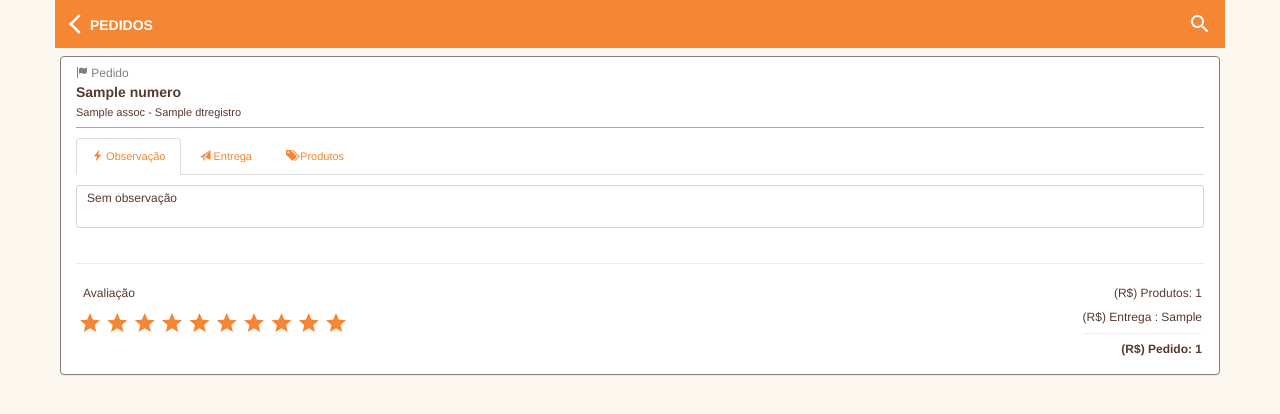
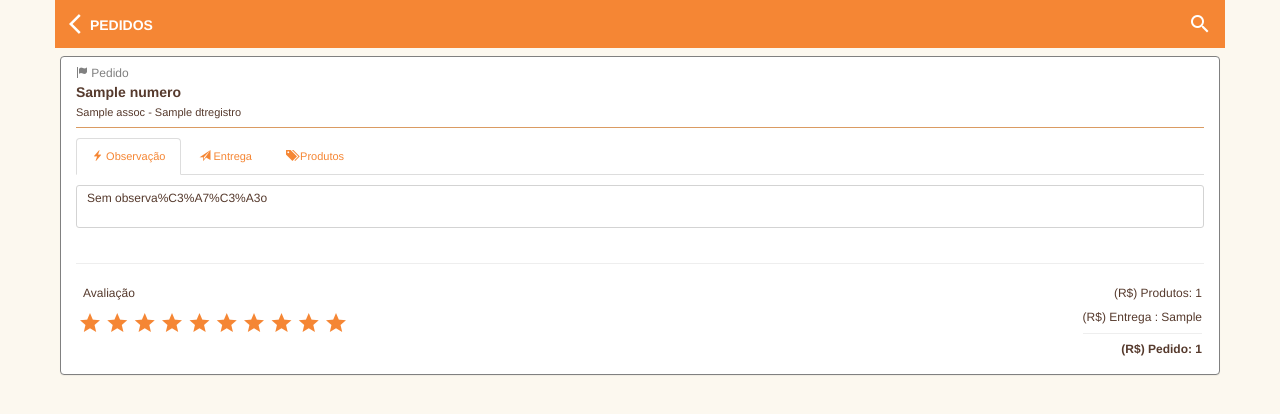
Before and after one commit to NaujOinotna/resthouse, a Flask app: template app/templates/pedidos.html in a window 1280 px wide. Shown: the top 414 px of the page. Run offline with Flask 2, Linux system fonts and the light colour scheme; the template is opened without the code that fills it: most values are stand-ins (such as "Sample title", 1, 10 or a date in 2020); grey boxes marked "Sample" are stand-in pictures; parts of the project's set-up code (start-up, migrations or seed data) failed here and were passed over; some libraries are stand-ins or nearby versions.

Commit message:
Caixa de observações com botao

```diff
--- a/app/templates/pedidos.html
+++ b/app/templates/pedidos.html
@@ -94,7 +94,7 @@
                                           {% if len(pedido.observacao) > 0 %}
                                             {{pedido.observacao}}
                                           {% else %}
-                                            Adicionar observação
+                                            Adicionar observa%C3%A7%C3%A3o
                                           {% endif %}
                                           </button>
                                         {% else %}
@@ -102,7 +102,7 @@
                                             {% if len(pedido.observacao) > 0 %}
                                               {{pedido.observacao}}
                                             {% else %}
-                                              Sem observação
+                                              Sem observa%C3%A7%C3%A3o
                                             {% endif %}
                                           </button>
                                         {% endif %}
```
